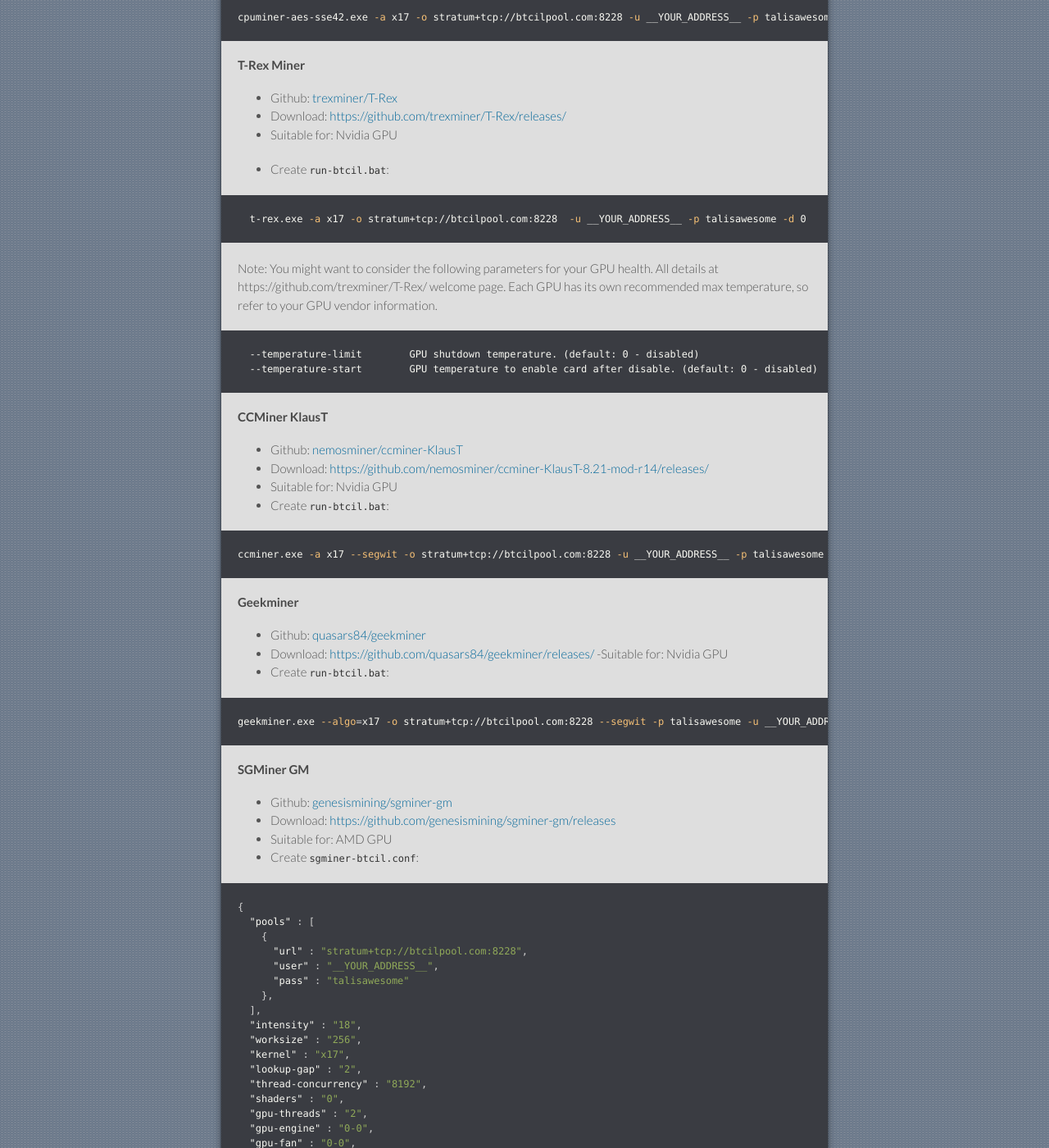
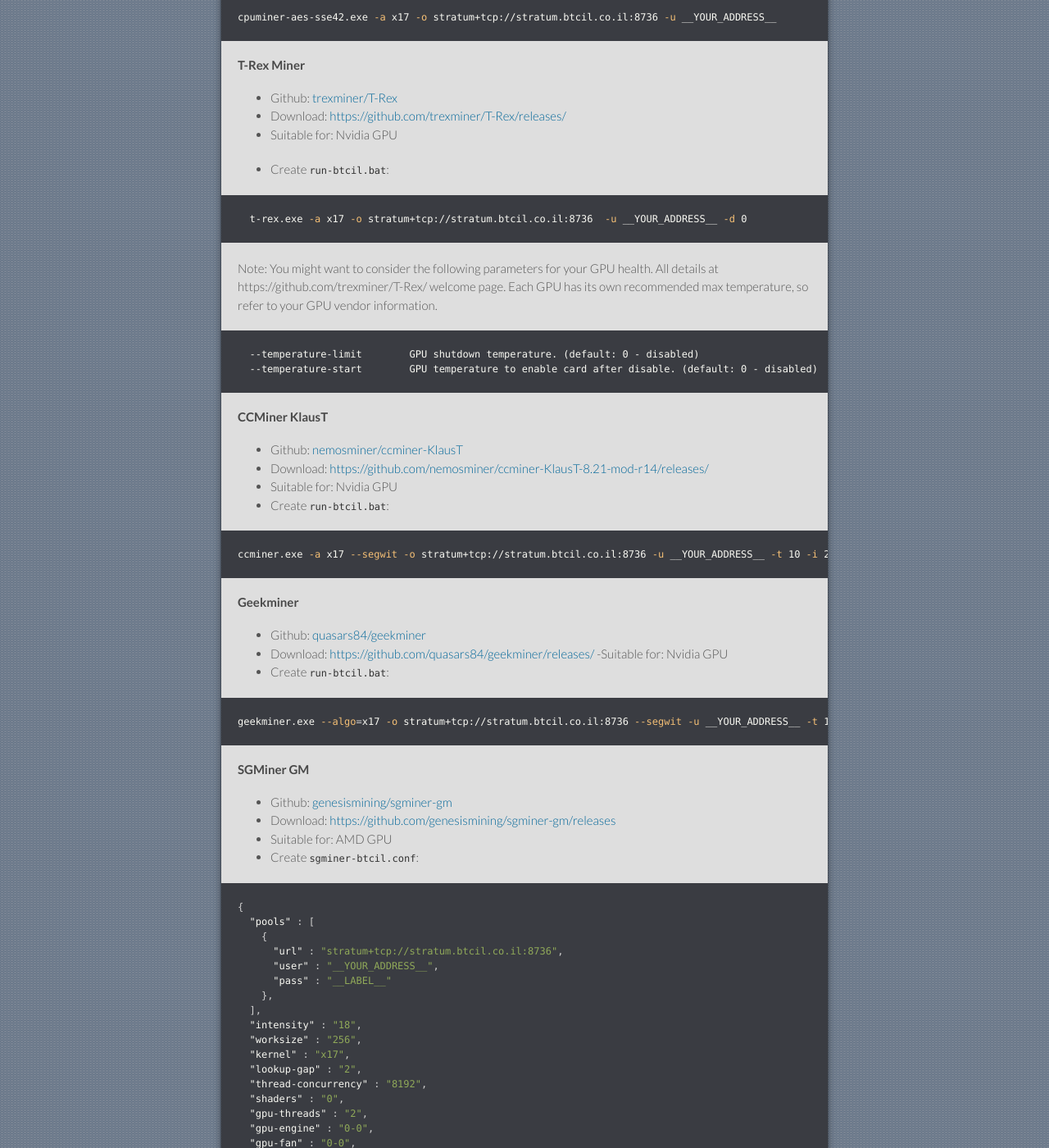
Before and after one commit to bitcoinil/guides, a Jekyll site: the page built from docs/install/guides/windows.md, in a window 1280 px wide and 1400 px high, scrolled down 10111 px. Shown: the whole window at 82% size. Built offline with Jekyll 4.4.1, drawn with Linux system fonts in a browser that asks for light colours; our own code applies the rules of GitHub Pages for plain Markdown files.

Commit message:
Updated guide with pool.btcil.co.il pool

````diff
--- a/docs/assets/downloads/binaries/exapmle-conf/mainnet/bitcoinil.conf
+++ b/docs/assets/downloads/binaries/exapmle-conf/mainnet/bitcoinil.conf
@@ -3,4 +3,4 @@ server=1
 rpcallowip=127.0.0.1
 rpcport=8332
 rpcuser=bitcoinil
-rpcpassword=talisawesome
+rpcpassword=jlHKhsbm1
--- a/docs/install/guides/windows.md
+++ b/docs/install/guides/windows.md
@@ -161,7 +161,7 @@ In all configuration and launch files replace `__YOUR_ADDRESS__` string with you
 - Create `run-btcil.bat`:
 
 ```sh
-cpuminer-aes-sse42.exe -a x17 -o stratum+tcp://btcilpool.com:8228 -u __YOUR_ADDRESS__ -p talisawesome
+cpuminer-aes-sse42.exe -a x17 -o stratum+tcp://stratum.btcil.co.il:8736 -u __YOUR_ADDRESS__
 ```
 
 #### T-Rex Miner
@@ -173,7 +173,7 @@ cpuminer-aes-sse42.exe -a x17 -o stratum+tcp://btcilpool.com:8228 -u __YOUR_ADDR
 - Create `run-btcil.bat`:
 
 ```sh
-  t-rex.exe -a x17 -o stratum+tcp://btcilpool.com:8228  -u __YOUR_ADDRESS__ -p talisawesome -d 0
+  t-rex.exe -a x17 -o stratum+tcp://stratum.btcil.co.il:8736  -u __YOUR_ADDRESS__ -d 0
 ```
 
 Note:
@@ -193,7 +193,7 @@ Each GPU has its own recommended max temperature, so refer to your GPU vendor in
 - Create `run-btcil.bat`:
 
 ```sh
-ccminer.exe -a x17 --segwit -o stratum+tcp://btcilpool.com:8228 -u __YOUR_ADDRESS__ -p talisawesome -t 10 -i 20 -d 0 --debug
+ccminer.exe -a x17 --segwit -o stratum+tcp://stratum.btcil.co.il:8736 -u __YOUR_ADDRESS__ -t 10 -i 20 -d 0 --debug
 ```
 
 
@@ -205,7 +205,7 @@ ccminer.exe -a x17 --segwit -o stratum+tcp://btcilpool.com:8228 -u __YOUR_ADDRES
 - Create `run-btcil.bat`:
 
 ```sh
-geekminer.exe --algo=x17 -o stratum+tcp://btcilpool.com:8228 --segwit -p talisawesome -u __YOUR_ADDRESS__ -t 10 --debug
+geekminer.exe --algo=x17 -o stratum+tcp://stratum.btcil.co.il:8736 --segwit -u __YOUR_ADDRESS__ -t 10 --debug
 ```
 
 
@@ -220,9 +220,9 @@ geekminer.exe --algo=x17 -o stratum+tcp://btcilpool.com:8228 --segwit -p talisaw
 {
   "pools" : [
     {
-      "url" : "stratum+tcp://btcilpool.com:8228",
+      "url" : "stratum+tcp://stratum.btcil.co.il:8736",
       "user" : "__YOUR_ADDRESS__",
-      "pass" : "talisawesome"
+      "pass" : "__LABEL__"
     },
   ],
   "intensity" : "18",
````
Also changed, not shown: 1 other file.
